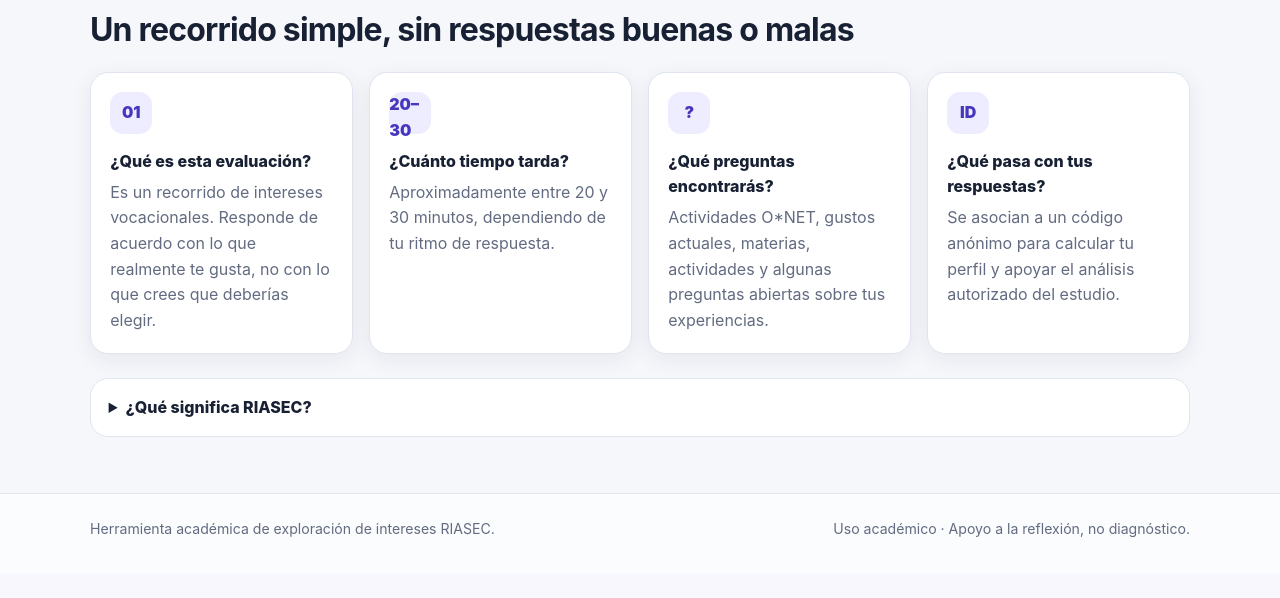
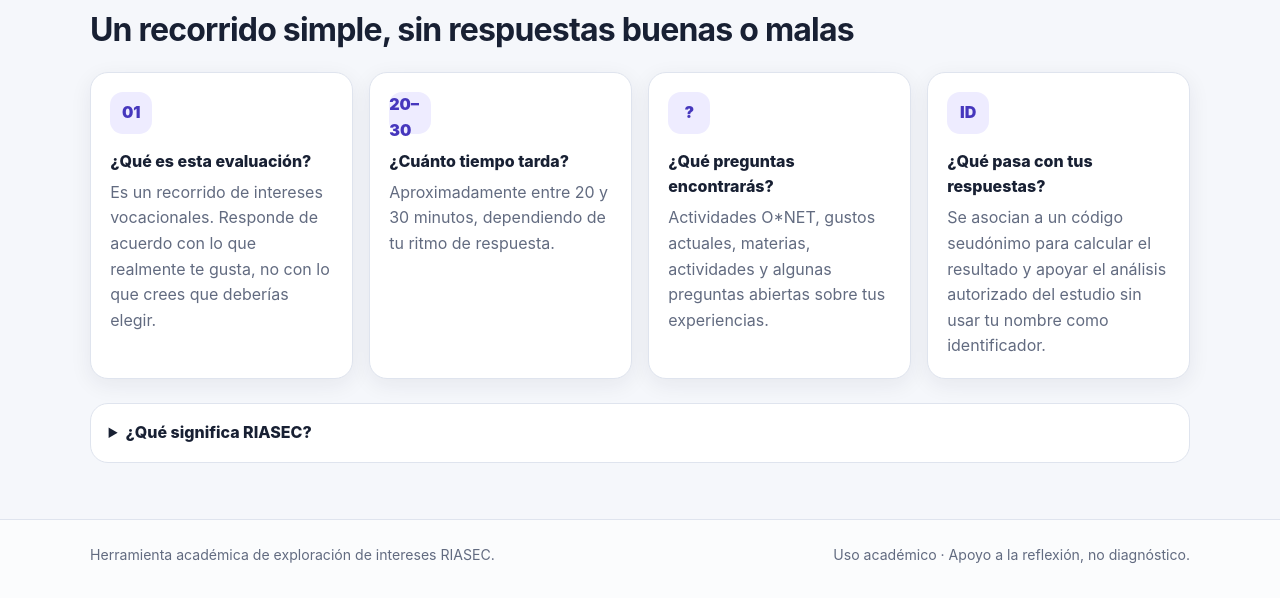
Before and after one commit to Mairon754/ProyectoWebTesis, a Flask app: page / in a window 1280 px wide. Shown: the part 748-1346 px from the top of the page. Before the commit the page ends 1285 px from the top, so only its background shows below. Run offline with Flask 3, Linux system fonts and the light colour scheme; parts of the project's set-up code (start-up, migrations or seed data) failed here and were passed over.

Commit message:
privacy: use precise pseudonymous wording on welcome page

```diff
--- a/app/templates/welcome.html
+++ b/app/templates/welcome.html
@@ -73,8 +73,8 @@
             <div class="info-card__icon" aria-hidden="true">ID</div>
             <dt>¿Qué pasa con tus respuestas?</dt>
             <dd>
-                Se asocian a un código anónimo para calcular tu perfil y apoyar el
-                análisis autorizado del estudio.
+                Se asocian a un código seudónimo para calcular el resultado y apoyar el
+                análisis autorizado del estudio sin usar tu nombre como identificador.
             </dd>
         </div>
     </dl>
```
